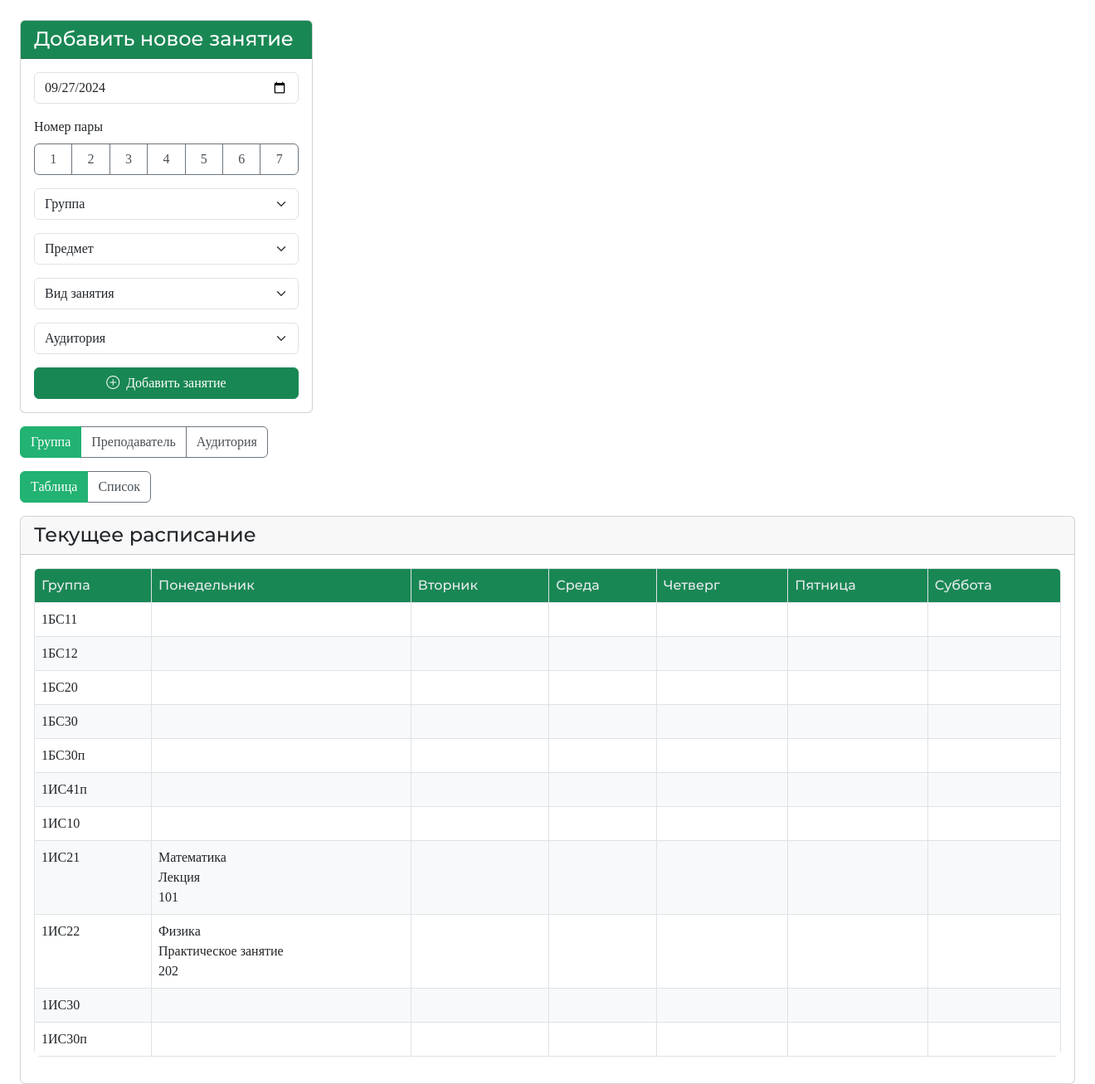
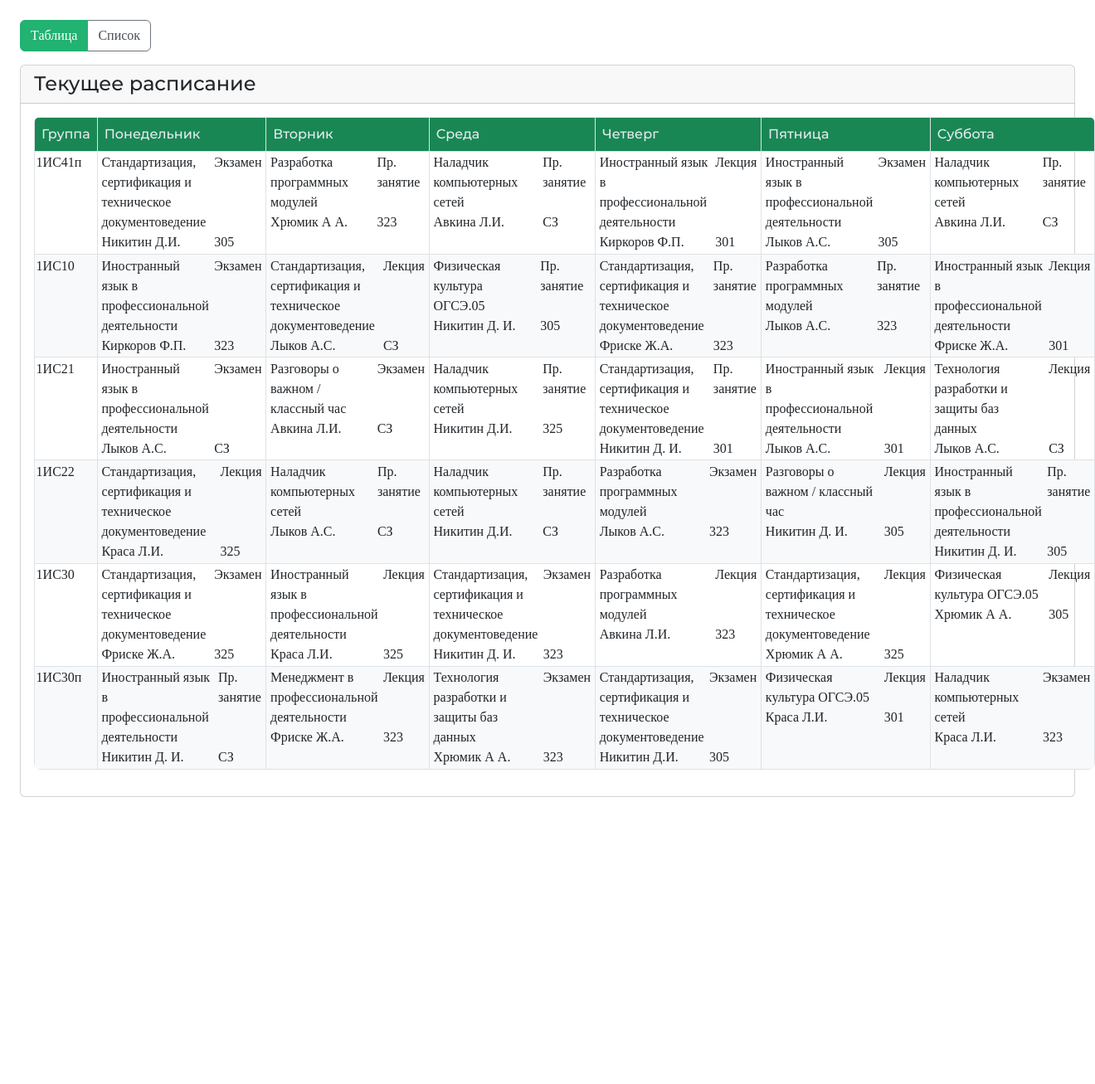
Before and after one commit to spreda/timetable-planner, a FastAPI app: page / in a window 1320 px wide. Shown: the part 56-1363 px from the top of the page at 83% size. After the commit the page ends 1017 px from the top, so only its background shows below. Run offline with FastAPI, Linux system fonts and the light colour scheme; some libraries are stand-ins or nearby versions; some web fonts are replaced.

Commit message:
добавлено заполнение расписания

```diff
--- a/frontend/static/css/styles.css
+++ b/frontend/static/css/styles.css
@@ -58,6 +58,21 @@
     border: 1px solid var(--bs-gray-300);
 }
 
+.grid-view td {
+    padding: 0.1rem !important;
+}
+
+.grid-view span td {
+    border: 0;
+    padding: 0.0rem !important;
+    padding-left: 0.2rem !important;
+    padding-right: 0.2rem !important;
+}
+
+.child-table tr {
+    background-color: transparent !important;
+}
+
 .btn-group .btn {
     background-color: var(--bs-body-bg);
     color: var(--bs-dark-text);
--- a/frontend/static/js/UIComponents/TableView.js
+++ b/frontend/static/js/UIComponents/TableView.js
@@ -15,7 +15,7 @@ export class ColumnConfig {
 export class TableView {
     constructor(tableElement, data = [], columnConfigs = new Map(), title = '', classConfig = {}) {
         this.tableElement = tableElement;
-        this.data = data;
+        this.data = Array.isArray(data) ? data : Object.values(data);
         this.columnConfigs = columnConfigs instanceof Map ? columnConfigs : new Map(Object.entries(columnConfigs));
         this.title = title;
         this.classConfig = {
@@ -27,7 +27,7 @@ export class TableView {
     }
 
     render() {
-        if (!this.data.length) {
+        if (!this.data.length && !Object.keys(this.data)) {
             console.warn('Ошибка: нет данных')
             return;
         }
--- a/frontend/static/js/classes/Schedule.js
+++ b/frontend/static/js/classes/Schedule.js
@@ -1,14 +1,21 @@
 let courses = [
-    { id: 1, name: 'Математика', prof: 'Др. Смирнов' },
-    { id: 2, name: 'Физика', prof: 'Др. Иванов' },
+    { id: 1, name: 'Наладчик компьютерных сетей' },
+    { id: 2, name: 'Технология разработки и защиты баз данных' },
+    { id: 2, name: 'Стандартизация, сертификация и техническое документоведение' },
+    { id: 2, name: 'Иностранный язык в профессиональной деятельности' },
+    { id: 2, name: 'Разработка программных модулей' },
+    { id: 2, name: 'Менеджмент в профессиональной деятельности' },
+    { id: 2, name: 'Физическая культура ОГСЭ.05' },
+    { id: 2, name: 'Разговоры о важном / классный час' },
 ];
 
+let lesson_types = {
+    0: 'Лекция',
+    1: 'Пр. занятие',
+    2: 'Экзамен',
+};
+console.log()
 let groups = [
-    { id: 1, name: '1БС11' },
-    { id: 2, name: '1БС12' },
-    { id: 3, name: '1БС20' },
-    { id: 4, name: '1БС30' },
-    { id: 5, name: '1БС30п' },
     { id: 6, name: '1ИС41п' },
     { id: 7, name: '1ИС10' },
     { id: 8, name: '1ИС21' },
@@ -17,38 +24,71 @@ let groups = [
     { id: 11, name: '1ИС30п' },
 ];
 
-let rooms = [
-    { id: 0, name: '305', building: 'Гл (ИндИ)', "type": "Учебная аудитория" },
-    { id: 1, name: '325', building: 'Гл (ИндИ)', "type": "Учебная аудитория" },
-    { id: 2, name: '323', building: 'Гл (ИндИ)', "type": "Учебная аудитория" },
-    { id: 3, name: 'СЗ', building: 'Гл (ИндИ)', "type": "Спортивный зал" },
-    { id: 4, name: '301', building: 'Гл (ИндИ)', "type": "Компьютерный класс" },
-];
+let syllabus = {
+    1: {
+        1: { course: 'Математика', prof: 'Киркоров Ф.П.', form_of_attestation: 'экз'},
+        2: { course: 'Физика', prof: 'Киркоров Ф.П.', form_of_attestation: 'дз' },
+    }
+};
+
+let rooms = {
+    0: { name: '305', building: 'Гл (ИндИ)', "type": "Учебная аудитория" },
+    1: { name: '325', building: 'Гл (ИндИ)', "type": "Учебная аудитория" },
+    2: { name: '323', building: 'Гл (ИндИ)', "type": "Учебная аудитория" },
+    3: { name: 'СЗ', building: 'Гл (ИндИ)', "type": "Спортивный зал" },
+    4: { name: '301', building: 'Гл (ИндИ)', "type": "Компьютерный класс" },
+};
 
 
 let buildings = {
     0: 'Гл (ИндИ)',
     1: '2 (ИндИ)',
-}
+};
 
 let room_types = {
     0: 'Учебная аудитория',
     1: 'Компьютерный класс',
     2: 'Спортивный зал',
+};
+
+let lecturers = [
+    { id: 0, name: 'Киркоров Ф.П.' },
+    { id: 1, name: 'Фриске Ж.А.' },
+    { id: 2, name: 'Лыков А.С.' },
+    { id: 3, name: 'Краса Л.И.' },
+    { id: 4, name: 'Никитин Д.И.' },
+    { id: 5, name: 'Хрюмик А А.' },
+    { id: 6, name: 'Авкина Л.И.' },
+    { id: 7, name: 'Никитин Д. И.' },
+];
+
+let timeslots = {};
+
+function sample(collection){
+    collection = Object.values(collection);
+    return collection[Math.floor(Math.random() * collection.length)];
 }
 
-let timeslots = [
-    { id: 1, date: '16.09.2024', type: 'Лекция', courseId: 1, room: '101', groupId: 8 },
-    { id: 2, date: '16.09.2024', type: 'Практическое занятие', courseId: 2, room: '202', groupId: 9 },
-];
+let timeslotCounter = Object.keys(timeslots).length;
 
-let lecturers = [
-    { id: 0, name: "Игнатенко Е.С.." },
-    { id: 1, name: "Тяпкова Т.В." },
-    { id: 2, name: "Макеева Н.В.." },
-    { id: 3, name: "Джабраилов М.С" },
-    { id: 4, name: "Леонов А.Е." },
-];
+groups.forEach(group => {
+    [...Array(6).keys()].forEach(day => {
+        day += 23;
+        [...Array(3).keys()].forEach(lesson_number => {
+            lesson_number += 1;
+            timeslots[timeslotCounter] = {
+                timeslot: String(lesson_number),
+                date: `${day}.09.2024`,
+                course: sample(courses).name,
+                type: sample(lesson_types),
+                lecturer: sample(lecturers).name,
+                room: sample(rooms).name,
+                group: group.name
+            };
+            timeslotCounter++;
+        });
+    });
+});
 
 let shifts = {
     0: { 1: '+', 2: '-', 3: '-', 4: '+', 5: '-', 6: '+', 7: '-', 8: '+' },
@@ -56,8 +96,9 @@ let shifts = {
 
 // Управляет данными расписания
 export class Schedule {
-    constructor(courses, groups, rooms, buildings, room_types, timeslots, lecturers, shifts) {
+    constructor(courses, lesson_types, groups, rooms, buildings, room_types, timeslots, lecturers, shifts) {
         this.courses = courses;
+        this.lesson_types = lesson_types;
         this.groups = groups;
         this.rooms = rooms;
         this.buildings = buildings;
@@ -66,7 +107,7 @@ export class Schedule {
         this.lecturers = lecturers;
         this.shifts = shifts;
         this.observers = [];
-        this.loadData();
+        //this.loadData();
         this.saveTimeout = null;
 
         // Сохранение при закрытии страницы
@@ -77,14 +118,17 @@ export class Schedule {
         // Автосохранение с заданным интервалом
         this.autoSaveInterval = setInterval(() => {
             this.saveData();
-        }, 5000);
+        }, 10000);
     }
 
     exportData() {
         return JSON.stringify({
             'courses': this.courses,
+            'lesson_types': this.lesson_types,
             'groups': this.groups,
             'rooms': this.rooms,
+            'buildings': this.buildings,
+            'room_types': this.room_types,
             'timeslots': this.timeslots,
             'lecturers': this.lecturers,
             'shifts': this.shifts,
@@ -97,8 +141,11 @@ export class Schedule {
         }
         if (typeof data === 'object') {
             this.courses = data.courses;
+            this.lesson_types = data.lesson_types;
             this.groups = data.groups;
             this.rooms = data.rooms;
+            this.buildings = data.buildings;
+            this.room_types = data.room_types;
             this.timeslots = data.timeslots;
             this.lecturers = data.lecturers;
             this.shifts = data.shifts;
@@ -140,7 +187,6 @@ export class Schedule {
     }
 
     saveData() {
-        clearTimeout(this.saveTimeout);
         if (this.exportData() != localStorage.getItem('scheduleData')) {
             localStorage.setItem('scheduleData', this.exportData());
             console.log('Schedule: данные сохранены');
@@ -168,4 +214,4 @@ export class Schedule {
     }
 }
 
-export let schedule = new Schedule(courses, groups, rooms, buildings, room_types, timeslots, lecturers, shifts);
+export let schedule = new Schedule(courses, lesson_types, groups, rooms, buildings, room_types, timeslots, lecturers, shifts);
--- a/frontend/static/js/data_editor.js
+++ b/frontend/static/js/data_editor.js
@@ -69,6 +69,7 @@ function initApp() {
         document.activeElement.blur();
         return;
     });
+
 }
 
 // Запускаем приложение после загрузки DOM
--- a/frontend/static/js/lesson_planner.js
+++ b/frontend/static/js/lesson_planner.js
@@ -1,66 +1,107 @@
 import { schedule } from "./classes/Schedule.js";
 import { ButtonRow } from "./UIComponents/Buttons.js";
-import { TableView, ColumnConfig } from "./UIComponents/TableView.js";
+import { TableView, ColumnConfig, CELL_EDIT_EVENT } from "./UIComponents/TableView.js";
 
-function listView(schedule, timetableElement) {
-    timetableElement.innerHTML = `
-        <div class="card-header">
-            <h2 class="h4 mb-0">Текущее расписание</h2>
-        </div>
-        <div class="card-body">
-            <table class="table table-bordered table-hover">
-                <thead class="table-light">
-                <tr>
-                    <th>Дата</th>
-                    <th>Номер пары</th>
-                    <th>Предмет</th>
-                    <th>Тип</th>
-                    <th>Преподаватель</th>
-                    <th>Аудитория</th>
-                    <th>Группа</th>
-                    <th>Действия</th>
-                </tr>
-                </thead>
-                <tbody id="timetableBody">
-                </tbody>
-            </table>
-        </div>`
-    const timetableBody = document.getElementById('timetableBody');
-    schedule.timeslots.forEach(slot => {
-        const course = schedule.courses.find(c => c.id === parseInt(slot.courseId));
-        const group = schedule.groups.find(c => c.id === parseInt(slot.groupId));
-        const row = document.createElement('tr');
-        row.className = 'timetable-row';
-        row.innerHTML = `
-            <td>${slot.date}</td>
-            <td>${slot.id}</td>
-            <td>${course ? course.name : 'Н/Д'}</td>
-            <td>${slot.type}</td>
-            <td>${course ? course.prof : 'Н/Д'}</td>
-            <td>${slot.room}</td>
-            <td>${group.name ? course.name : 'Н/Д'}</td>
-            <td>
-                <button class="btn btn-sm btn-danger" onclick="deleteTimeslot(${slot.id})">
-                    <i class="bi bi-trash"></i>
-                </button>
-            </td>
-        `;
-        timetableBody.appendChild(row);
+function listView(schedule, tableContainer) {
+    const tableViewData = schedule.timeslots;
+
+    const columnConfigs = new Map([
+        ['date', new ColumnConfig({ header: 'Дата' })],
+        ['timeslot', new ColumnConfig({
+            header: 'Номер пары',
+            type: 'dropdown',
+            dropdownOptions: ['1', '2', '3','4', '5', '6', '7']
+        })],
+        ['course', new ColumnConfig({
+            header: 'Предмет',
+            type: 'dropdown',
+            dropdownOptions: Object.values(schedule.courses).map(course => course.name)
+        })],
+        ['type', new ColumnConfig({
+            header: 'Тип занятия',
+            type: 'dropdown',
+            dropdownOptions: schedule.lesson_types
+        })],
+        ['lecturer', new ColumnConfig({
+            header: 'Преподаватель',
+            type: 'dropdown',
+            dropdownOptions: Object.values(schedule.lecturers).map(lecturer => lecturer.name)
+        })],
+        ['room', new ColumnConfig({
+            header: 'Кабинет',
+            type: 'dropdown',
+            dropdownOptions: Object.values(schedule.rooms).map(room => room.name)
+        })],
+        ['group', new ColumnConfig({
+            header: 'Группа',
+            type: 'dropdown',
+            dropdownOptions: Object.values(schedule.groups).map(group => group.name)
+        })],
+    ]);
+
+    console.log(tableViewData)
+
+    const tableView = new TableView(
+        tableContainer,
+        tableViewData,
+        columnConfigs,
+        'Текущее расписание'
+    );
+    schedule.addObserver(tableView);
+
+    tableView.render();
+}
+
+function gridView(schedule, tableContainer) {
+    const daysOfWeek = ['monday', 'tuesday', 'wednesday', 'thursday', 'friday', 'saturday'];
+    const daysOfWeekRussian = [ 'Понедельник', 'Вторник', 'Среда', 'Четверг', 'Пятница', 'Суббота'];
+
+    const tableViewData = schedule.groups.map(group => {
+        let scheduleEntry = { name: group.name };
+
+        // Заполнение расписания для группы
+        Object.values(schedule.timeslots).forEach(slot => {
+            if (slot.group === group.name) {
+                const dayIndex = parseDate(slot.date).getDay();
+                if (dayIndex >= 1 && dayIndex <= 6) {
+                    const dayName = daysOfWeek[dayIndex - 1];
+                    scheduleEntry[dayName] = `
+                    <table class="table child-table table-sm table-responsive m-0 p-0">
+                        <tr>
+                            <td>${slot.course}</td>
+                            <td>${slot.type}</td>
+                        </tr>
+                        <tr>
+                            <td>${slot.lecturer}</td>
+                            <td>${slot.room}</td>
+                        </tr>
+                    </table>`;
+                }
+            }
+        });
+
+        return scheduleEntry;
     });
 
-}
+    const columnConfigs = {
+        name: new ColumnConfig({ header: 'Группа' }),
+    };
 
-function updateCourseSelect() {
-    let lessonDate = document.getElementById('lessonDate');
-    lessonDate.value = new Date().toISOString().substring(0, 10);
-    let courseSelect = document.getElementById('timeslotCourseId');
-    courseSelect.innerHTML = '<option value="" disabled selected>Предмет</option>';
-    schedule.courses.forEach(course => {
-        const option = document.createElement('option');
-        option.value = course.id;
-        option.textContent = course.name;
-        courseSelect.appendChild(option);
+    // Создание конфигурации для каждого дня недели
+    daysOfWeek.forEach((day, index) => {
+        columnConfigs[day] = new ColumnConfig({
+            header: daysOfWeekRussian[index], // Заголовок на русском
+        });
     });
+
+    const tableView = new TableView(
+        tableContainer,
+        tableViewData,
+        columnConfigs,
+        'Текущее расписание'
+    );
+
+    tableView.render();
 }
 
 let parseDate = (dateStr) => {
@@ -69,85 +110,24 @@ let parseDate = (dateStr) => {
 };
 
 function initApp() {
-    document.getElementById('timeslotForm').addEventListener('submit', function(e) {
-        e.preventDefault();
-        const newTimeslot = {
-            id: timeslots.length + 1,
-            day: document.getElementById('timeslotDay').value,
-            startTime: document.getElementById('timeslotStartTime').value,
-            endTime: document.getElementById('timeslotEndTime').value,
-            courseId: parseInt(document.getElementById('timeslotCourseId').value),
-            room: document.getElementById('timeslotRoom').value
-        };
-        timeslots.push(newTimeslot);
-        this.reset();
-        renderTimetable();
+    const scheduleElement = document.getElementById('schedule-container');
+
+    scheduleElement.addEventListener(CELL_EDIT_EVENT, () => {
+        schedule.saveData();
     });
 
-    new ButtonRow([
-        {id: 'group-view-btn'},
-        {id: 'prof-view-btn'},
-        {id: 'room-view-btn'},
-    ]);
-
-    const scheduleElement = document.getElementById('schedule-container');
-
-    let daysOfWeek = ['monday', 'tuesday', 'wednesday', 'thursday', 'friday', 'saturday'];
-    let daysOfWeekRussian = [ 'Понедельник', 'Вторник', 'Среда', 'Четверг', 'Пятница', 'Суббота'];
-
-    let tableViewData = schedule.groups.map(group => {
-        let scheduleEntry = { name: group.name };
-
-        // Заполнение расписания для группы
-        schedule.timeslots.forEach(slot => {
-            if (slot.groupId === group.id) {
-                const dayIndex = parseDate(slot.date).getDay();
-                if (dayIndex >= 1 && dayIndex <= 6) {
-                    const dayName = daysOfWeek[dayIndex - 1];
-                    scheduleEntry[dayName] = `
-                    <div>
-                        <div>${schedule.courses.find(c => c.id === slot.courseId).name}</div>
-                        <div>${slot.type}</div>
-                        <div>${slot.room}</div>
-                    </div>`;
-                }
-            }
-        });
-
-        return scheduleEntry;
-    });
-
-    let columnConfigs = {
-        name: new ColumnConfig({ header: 'Группа' }),
-    };
-
-    // Создание конфигурации для каждого дня недели
-    daysOfWeek.forEach((day, index) => {
-        columnConfigs[day] = new ColumnConfig({
-            header: daysOfWeekRussian[index], // Заголовок на русском
-            editable: true // Ячейки можно редактировать
-        });
-    });
-
-    let tableView = new TableView(
-        scheduleElement,
-        tableViewData,
-        columnConfigs,
-        'Текущее расписание'
-    );
-
-    new ButtonRow([
+    const viewButtons = new ButtonRow([
         {id: 'table-view-btn', callback: () => {
-            scheduleElement.classList.toggle('table-view');
-            tableView.render();
+            scheduleElement.classList.remove('list-view');
+            scheduleElement.classList.add('grid-view');
+            gridView(schedule, scheduleElement);
         }},
         {id: 'list-view-btn', callback: () => {
-            scheduleElement.classList.toggle('list-view');
+            scheduleElement.classList.remove('grid-view');
+            scheduleElement.classList.add('list-view');
             listView(schedule, scheduleElement);
         }},
     ]);
-
-    updateCourseSelect();
 }
 
 // Запускаем приложение после загрузки DOM
--- a/frontend/static/js/main.js
+++ b/frontend/static/js/main.js
@@ -1,4 +1,5 @@
 import { ColorThemeSwitch } from "./UIComponents/ColorThemeSwitch.js";
+import { schedule } from "./classes/Schedule.js";
 
 function initApp() {
     // Переключение цветовой темы
--- a/frontend/templates/index.html
+++ b/frontend/templates/index.html
@@ -1,63 +1,4 @@
 <div class="container-fluid mt-4">
-    <div class="row mb-3">
-        <div class="col-md-auto">
-            <div class="card">
-                <div class="card-header bg-success text-white">
-                    <h2 class="h4 mb-0">Добавить новое занятие</h2>
-                </div>
-                <div class="card-body">
-                    <form id="timeslotForm">
-                        <div class="mb-3">
-                            <input type="date" class="form-control" id="lessonDate" />
-                        </div>
-                        <label for="lessonNumber" class="form-label">Номер пары</label>
-                        <div class="mb-3 btn-group w-100" id="lessonNumber" role="group" aria-label="Номер пары">
-                            <button type="button" class="btn btn-secondary">1</button>
-                            <button type="button" class="btn btn-secondary">2</button>
-                            <button type="button" class="btn btn-secondary">3</button>
-                            <button type="button" class="btn btn-secondary">4</button>
-                            <button type="button" class="btn btn-secondary">5</button>
-                            <button type="button" class="btn btn-secondary">6</button>
-                            <button type="button" class="btn btn-secondary">7</button>
-                        </div>
-                        <div class="mb-3">
-                            <select class="form-select" id="timeslotGroupId" required>
-                                <option value="" disabled selected>Группа</option>
-                            </select>
-                        </div>
-                        <div class="mb-3">
-                            <select class="form-select" id="timeslotCourseId" required>
-                                <option value="" disabled selected>Предмет</option>
-                            </select>
-                        </div>
-                        <div class="mb-3">
-                            <select class="form-select" id="timeslotLessonTypeId" required>
-                                <option value="" disabled selected>Вид занятия</option>
-                            </select>
-                        </div>
-                        <div class="mb-3">
-                            <select class="form-select" id="timesloRoomId" required>
-                                <option value="" disabled selected>Аудитория</option>
-                            </select>
-                        </div>
-                        <button type="submit" class="btn btn-success w-100">
-                            <i class="bi bi-plus-circle me-2"></i>Добавить занятие
-                        </button>
-                    </form>
-                </div>
-            </div>
-        </div>
-        <div class="col"></div>
-    </div>
-    <div class="row mb-3">
-        <div class="col">
-            <div class="btn-group" role="group" aria-label="Переключение вида">
-                <button type="button" class="btn btn-secondary view-btn" id="group-view-btn">Группа</button>
-                <button type="button" class="btn btn-secondary view-btn" id="prof-view-btn">Преподаватель</button>
-                <button type="button" class="btn btn-secondary view-btn" id="room-view-btn">Аудитория</button>
-            </div>
-        </div>
-    </div>
     <div class="row mb-3">
         <div class="col">
             <div class="btn-group" role="group" aria-label="Переключение вида">
```
